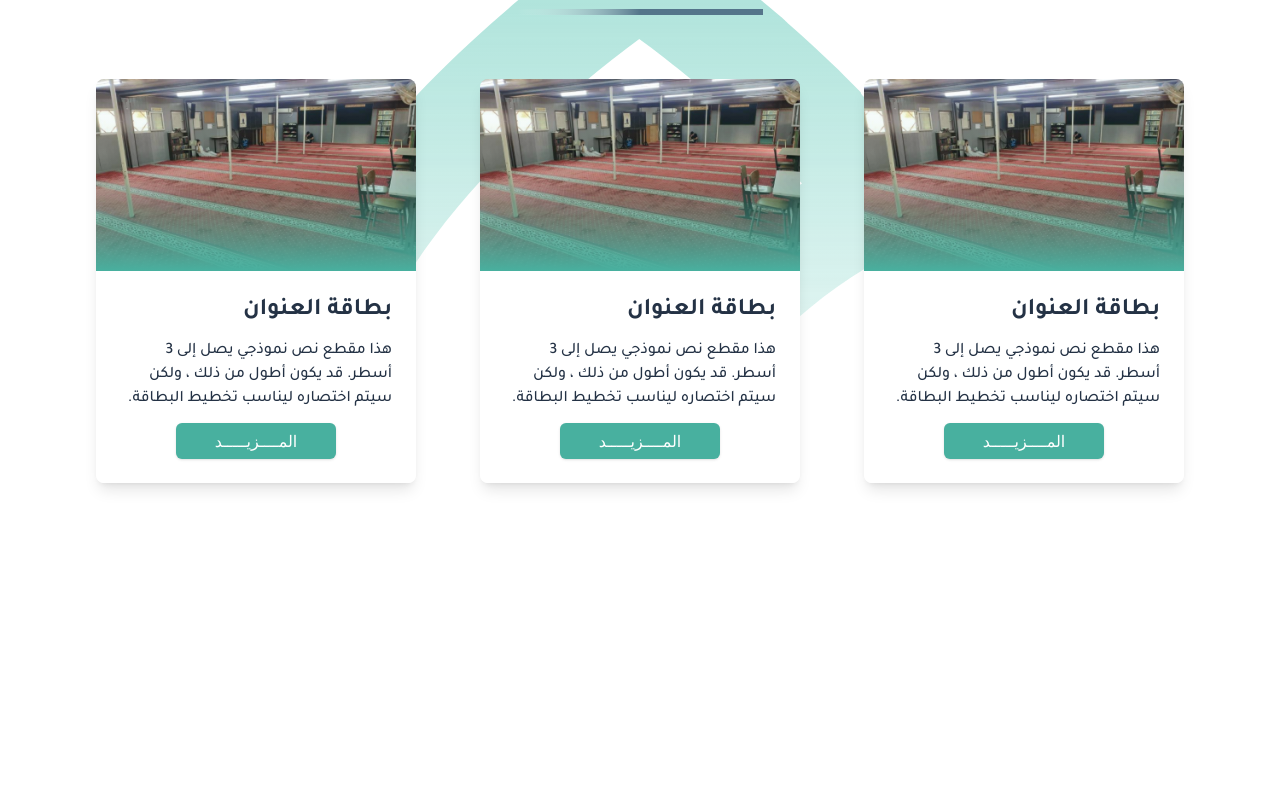
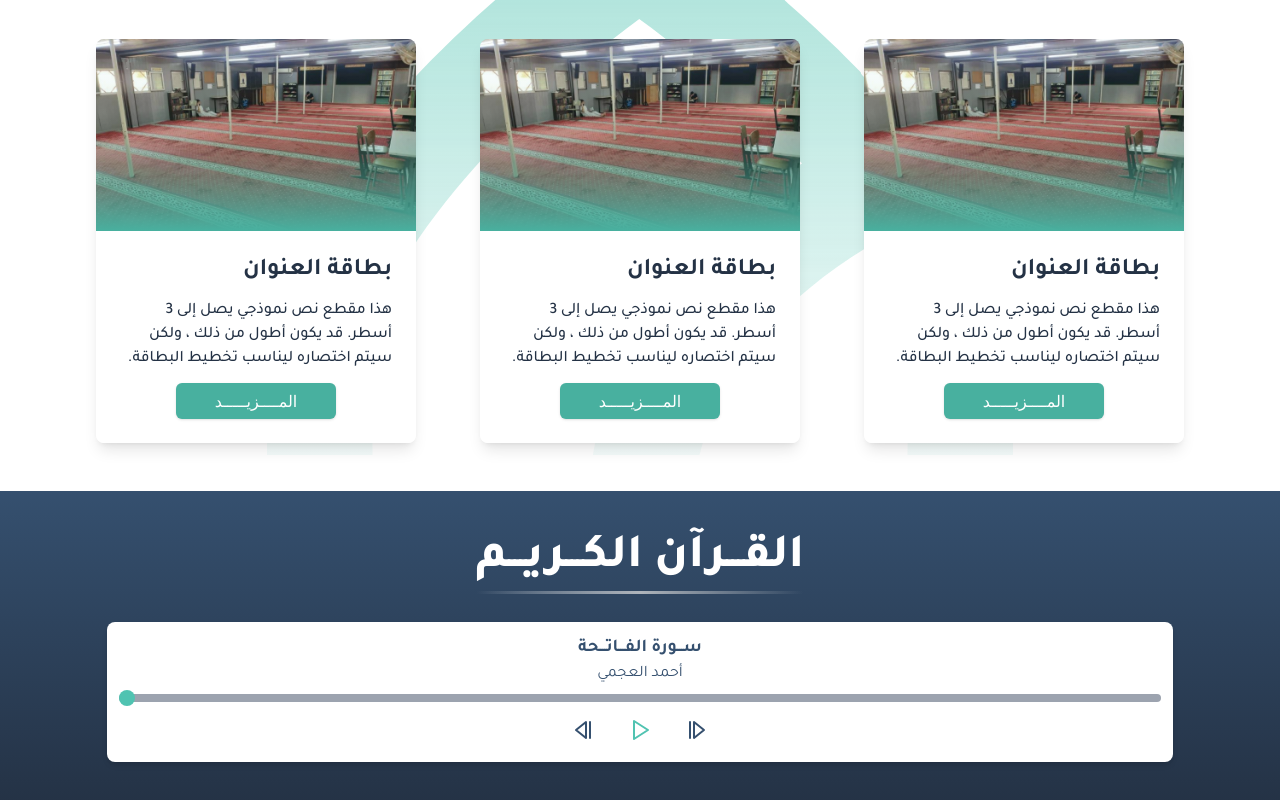
Before and after one commit to Zvki1/usthb_mosque, a React (Vite) app: page / in a window 1280 px wide. Shown: the part 1853-2653 px from the top of the page. Before the commit the page ends 2384 px from the top, so only its background shows below. Built offline with nearby package versions, Linux system fonts and the light colour scheme.

Commit message:
ui (quranPlayer)

```diff
--- a/package.json
+++ b/package.json
@@ -10,12 +10,17 @@
     "preview": "vite preview"
   },
   "dependencies": {
+    "@emotion/react": "^11.9.3",
+    "@emotion/styled": "^11.9.3",
     "@radix-ui/react-dialog": "^1.0.5",
+    "@radix-ui/react-select": "^2.0.0",
+    "@radix-ui/react-slider": "^1.1.2",
     "@radix-ui/react-slot": "^1.0.2",
     "class-variance-authority": "^0.7.0",
     "clsx": "^2.1.1",
     "embla-carousel-react": "^8.1.3",
     "lucide-react": "^0.390.0",
+    "newskit": "^7.7.0",
     "react": "^18.2.0",
     "react-dom": "^18.2.0",
     "tailwind-merge": "^2.3.0",
--- a/src/App.jsx
+++ b/src/App.jsx
@@ -3,6 +3,7 @@ import AboutUs from "./components/AboutUs/Index";
 import Articles from "./components/Articles/Index";
 import HeroSection from "./components/HeroSection/HeroSection";
 import PrayerTime from "./components/PrayerTime/index"
+import Quran from "./components/Quran/Index";
 import Activities from "./components/activities/Index";
 function App() {
   return (
@@ -12,6 +13,7 @@ function App() {
       <AboutUs />
       <Activities />
       <Articles/>
+      <Quran />
     </div>
   );
 }
--- a/src/components/Articles/Index.jsx
+++ b/src/components/Articles/Index.jsx
@@ -5,7 +5,7 @@ import logoBg from "../../assets/navbar/logoBg.svg";
 const Index = () => {
   return (
     <div className=" py-12 relative">
-      <div className="flex flex-col items-center gap-6 w-full relative z-10">
+      <div className="flex flex-col items-center gap-1 w-full relative z-10">
         <div className="flex flex-col items-center justify-center gap-0.5">
           <h3 className="text-[#35506F] font-Tajawal text-5xl font-[800] text-center ">
             مــــــقـــــــــــالات
--- /dev/null
+++ b/src/components/Quran/Index.jsx
@@ -0,0 +1,19 @@
+
+import subtitle from "../../assets/Activities/subtitle.svg";
+import { AyaPlayer } from "./aya-player";
+
+const Index = () => {
+  return (
+    <div className="flex items-center flex-col py-11 gap-1 bg-gradient-to-b from-[#35506F] to-[#243245]">
+      <div className="flex flex-col items-center justify-center gap-2  ">
+        <h3 className="text-white font-Tajawal text-5xl font-[800]  ">
+          القـــرآن الكـــريـــم
+        </h3>
+        <img src={subtitle} alt="subtitle" className="w-full " />
+      </div>
+      <AyaPlayer />
+    </div>
+  );
+};
+
+export default Index;
--- /dev/null
+++ b/src/components/Quran/aya-player.jsx
@@ -0,0 +1,63 @@
+import { StepForward ,StepBack } from 'lucide-react';
+import { Slider } from "@/components/ui/slider"
+import { Button } from "@/components/ui/button"
+
+export function AyaPlayer() {
+  return (
+    (<div
+      className="flex flex-col items-center justify-center gap-2 py-3 px-3 mt-6 bg-white rounded-lg shadow-md w-5/6">
+      <div className="flex flex-col items-center ">
+        <h3
+          className="text-lg font-bold text-[#35506F]  font-Tajawal">
+          ســـورة الفـــاتـــحة
+        </h3>
+        <p className="text-[#35506F] font-[400] font-Tajawal">أحمد العجمي</p>
+      </div>
+      <div className="w-full">
+        <Slider
+          className="[&>span:first-child]:h-2 [&>span:first-child]:bg-gray-400 dark:[&>span:first-child]:bg-gray-600 [&_[role=slider]]:bg-[#50C3B1] [&_[role=slider]]:w-4 [&_[role=slider]]:h-4 [&_[role=slider]]:border-0 [&>span:first-child_span]:bg-[#50C3B1] [&_[role=slider]:focus-visible]:ring-0 [&_[role=slider]:focus-visible]:ring-offset-0 [&_[role=slider]:focus-visible]:scale-105 [&_[role=slider]:focus-visible]:transition-transform"
+          defaultValue={[0]} />
+      </div>
+      <div className="flex items-center justify-center gap-4">
+        <Button
+          className="text-[#35506F] "
+          size="icon"
+          variant="ghost">
+          <StepForward className="w-6 h-6" />
+        </Button>
+        <Button
+          className="text-[#50C3B1] "
+          size="icon"
+          variant="ghost">
+          <PlayIcon className="w-6 h-6" />
+        </Button>
+        <Button
+          className="text-[#35506F]"
+          size="icon"
+          variant="ghost">
+          <StepBack className="w-6 h-6" />
+        </Button>
+      </div>
+    </div>)
+  );
+}
+
+
+
+function PlayIcon(props) {
+  return (
+    (<svg
+      {...props}
+      xmlns="http://www.w3.org/2000/svg"
+      width="24"
+      height="24"
+      viewBox="0 0 24 24"
+      fill="none"
+      stroke="currentColor"
+      strokeWidth="2"
+      strokeLinecap="round"
+      strokeLinejoin="round">
+      <polygon points="6 3 20 12 6 21 6 3" />
+    </svg>)
+  );
+}
--- a/src/components/activities/Index.jsx
+++ b/src/components/activities/Index.jsx
@@ -3,7 +3,7 @@ import { ActivitiesCarousel } from "./ActivitiesCarousel";
 import { AcitivityComponent } from "./acitivity-component";
 const Index = () => {
   return (
-    <div className="flex items-center flex-col py-11 gap-6 bg-gradient-to-b from-[#35506F] to-[#243245]">
+    <div className="flex items-center flex-col py-11 gap-1 bg-gradient-to-b from-[#35506F] to-[#243245]">
       <div className="flex flex-col items-center justify-center   ">
         <h3 className="text-white font-Tajawal text-5xl font-[800]  ">
           نـــشـــاطــــــتنــــــــــا
--- /dev/null
+++ b/src/components/ui/select.jsx
@@ -0,0 +1,122 @@
+"use client"
+
+import * as React from "react"
+import * as SelectPrimitive from "@radix-ui/react-select"
+import { Check, ChevronDown, ChevronUp } from "lucide-react"
+
+import { cn } from "@/lib/utils"
+
+const Select = SelectPrimitive.Root
+
+const SelectGroup = SelectPrimitive.Group
+
+const SelectValue = SelectPrimitive.Value
+
+const SelectTrigger = React.forwardRef(({ className, children, ...props }, ref) => (
+  <SelectPrimitive.Trigger
+    ref={ref}
+    className={cn(
+      "flex h-10 w-full items-center justify-between rounded-md border border-input bg-background px-3 py-2 text-sm ring-offset-background placeholder:text-muted-foreground focus:outline-none focus:ring-2 focus:ring-ring focus:ring-offset-2 disabled:cursor-not-allowed disabled:opacity-50 [&>span]:line-clamp-1",
+      className
+    )}
+    {...props}>
+    {children}
+    <SelectPrimitive.Icon asChild>
+      <ChevronDown className="h-4 w-4 opacity-50" />
+    </SelectPrimitive.Icon>
+  </SelectPrimitive.Trigger>
+))
+SelectTrigger.displayName = SelectPrimitive.Trigger.displayName
+
+const SelectScrollUpButton = React.forwardRef(({ className, ...props }, ref) => (
+  <SelectPrimitive.ScrollUpButton
+    ref={ref}
+    className={cn("flex cursor-default items-center justify-center py-1", className)}
+    {...props}>
+    <ChevronUp className="h-4 w-4" />
+  </SelectPrimitive.ScrollUpButton>
+))
+SelectScrollUpButton.displayName = SelectPrimitive.ScrollUpButton.displayName
+
+const SelectScrollDownButton = React.forwardRef(({ className, ...props }, ref) => (
+  <SelectPrimitive.ScrollDownButton
+    ref={ref}
+    className={cn("flex cursor-default items-center justify-center py-1", className)}
+    {...props}>
+    <ChevronDown className="h-4 w-4" />
+  </SelectPrimitive.ScrollDownButton>
+))
+SelectScrollDownButton.displayName =
+  SelectPrimitive.ScrollDownButton.displayName
+
+const SelectContent = React.forwardRef(({ className, children, position = "popper", ...props }, ref) => (
+  <SelectPrimitive.Portal>
+    <SelectPrimitive.Content
+      ref={ref}
+      className={cn(
+        "relative z-50 max-h-96 min-w-[8rem] overflow-hidden rounded-md border bg-popover text-popover-foreground shadow-md data-[state=open]:animate-in data-[state=closed]:animate-out data-[state=closed]:fade-out-0 data-[state=open]:fade-in-0 data-[state=closed]:zoom-out-95 data-[state=open]:zoom-in-95 data-[side=bottom]:slide-in-from-top-2 data-[side=left]:slide-in-from-right-2 data-[side=right]:slide-in-from-left-2 data-[side=top]:slide-in-from-bottom-2",
+        position === "popper" &&
+          "data-[side=bottom]:translate-y-1 data-[side=left]:-translate-x-1 data-[side=right]:translate-x-1 data-[side=top]:-translate-y-1",
+        className
+      )}
+      position={position}
+      {...props}>
+      <SelectScrollUpButton />
+      <SelectPrimitive.Viewport
+        className={cn("p-1", position === "popper" &&
+          "h-[var(--radix-select-trigger-height)] w-full min-w-[var(--radix-select-trigger-width)]")}>
+        {children}
+      </SelectPrimitive.Viewport>
+      <SelectScrollDownButton />
+    </SelectPrimitive.Content>
+  </SelectPrimitive.Portal>
+))
+SelectContent.displayName = SelectPrimitive.Content.displayName
+
+const SelectLabel = React.forwardRef(({ className, ...props }, ref) => (
+  <SelectPrimitive.Label
+    ref={ref}
+    className={cn("py-1.5 pl-8 pr-2 text-sm font-semibold", className)}
+    {...props} />
+))
+SelectLabel.displayName = SelectPrimitive.Label.displayName
+
+const SelectItem = React.forwardRef(({ className, children, ...props }, ref) => (
+  <SelectPrimitive.Item
+    ref={ref}
+    className={cn(
+      "relative flex w-full cursor-default select-none items-center rounded-sm py-1.5 pl-8 pr-2 text-sm outline-none focus:bg-accent focus:text-accent-foreground data-[disabled]:pointer-events-none data-[disabled]:opacity-50",
+      className
+    )}
+    {...props}>
+    <span className="absolute left-2 flex h-3.5 w-3.5 items-center justify-center">
+      <SelectPrimitive.ItemIndicator>
+        <Check className="h-4 w-4" />
+      </SelectPrimitive.ItemIndicator>
+    </span>
+
+    <SelectPrimitive.ItemText>{children}</SelectPrimitive.ItemText>
+  </SelectPrimitive.Item>
+))
+SelectItem.displayName = SelectPrimitive.Item.displayName
+
+const SelectSeparator = React.forwardRef(({ className, ...props }, ref) => (
+  <SelectPrimitive.Separator
+    ref={ref}
+    className={cn("-mx-1 my-1 h-px bg-muted", className)}
+    {...props} />
+))
+SelectSeparator.displayName = SelectPrimitive.Separator.displayName
+
+export {
+  Select,
+  SelectGroup,
+  SelectValue,
+  SelectTrigger,
+  SelectContent,
+  SelectLabel,
+  SelectItem,
+  SelectSeparator,
+  SelectScrollUpButton,
+  SelectScrollDownButton,
+}
--- /dev/null
+++ b/src/components/ui/slider.jsx
@@ -0,0 +1,23 @@
+"use client"
+
+import * as React from "react"
+import * as SliderPrimitive from "@radix-ui/react-slider"
+
+import { cn } from "@/lib/utils"
+
+const Slider = React.forwardRef(({ className, ...props }, ref) => (
+  <SliderPrimitive.Root
+    ref={ref}
+    className={cn("relative flex w-full touch-none select-none items-center", className)}
+    {...props}>
+    <SliderPrimitive.Track
+      className="relative h-2 w-full grow overflow-hidden rounded-full bg-secondary">
+      <SliderPrimitive.Range className="absolute h-full bg-primary" />
+    </SliderPrimitive.Track>
+    <SliderPrimitive.Thumb
+      className="block h-5 w-5 rounded-full border-2 border-primary bg-background ring-offset-background transition-colors focus-visible:outline-none focus-visible:ring-2 focus-visible:ring-ring focus-visible:ring-offset-2 disabled:pointer-events-none disabled:opacity-50" />
+  </SliderPrimitive.Root>
+))
+Slider.displayName = SliderPrimitive.Root.displayName
+
+export { Slider }
```
Also changed, not shown: 1 other file (tests, documents, lock files or other folders).
